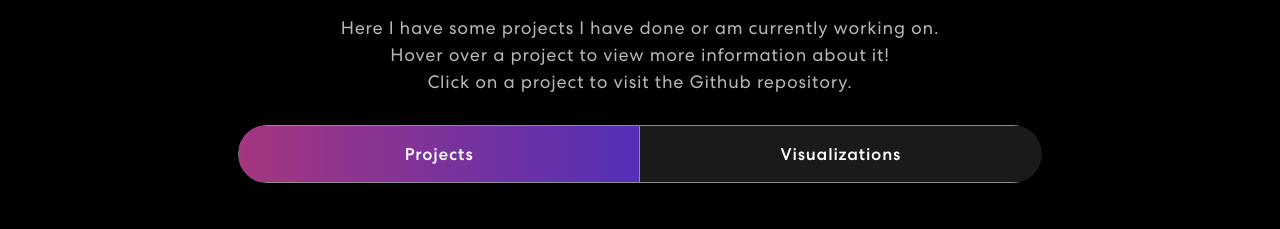
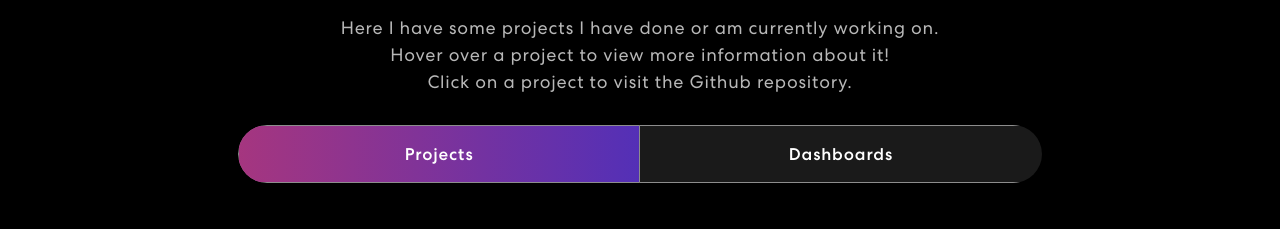
Before and after one commit to Bryan-Tal/react-portfolio, a React (Create React App) app: page / in a window 1280 px wide. Shown: the part 2265-2494 px from the top of the page. Built offline with nearby package versions, Linux system fonts and the light colour scheme.

Commit message:
create dashboard tab, add dashboard

```diff
--- a/src/components/Projects.jsx
+++ b/src/components/Projects.jsx
@@ -3,6 +3,7 @@ import projImg1 from "../assets/img/project-img1.png";
 import projImg2 from "../assets/img/project-img2.png";
 import projImg3 from "../assets/img/project-img3.png";
 import projImg4 from "../assets/img/project-img4.jpg";
+import dashboard1 from "../assets/img/dashboard1.png";
 import { ProjectCard } from "./ProjectCard";
 // import colorSharp2 from "../assets/img/color-sharp2-halved.png";
 // import background from "../assets/img/project-background.jpg"
@@ -38,6 +39,16 @@ export const Projects = () => {
             projectUrl: "https://bryan-tal.github.io/SPY-Visual-Analysis/"
         },
     ];
+
+    const dashboards = [
+
+        {
+            title: "Company Wide Sales Dashboard",
+            description: "This is an interactive sales dashboard which displays metrics such as Average Monthly Sales by Site Code and Distribution of Sales by Month",
+            imgUrl: dashboard1,
+            projectUrl: "https://public.tableau.com/app/profile/bryan.talavera/viz/SalesDashboard_17423367310450/SalesDashboard",
+        },
+    ]
     return (
         <section className="project" id="projects">
             <Container>
@@ -58,7 +69,7 @@ export const Projects = () => {
                                 <Nav.Link eventKey="first">Projects</Nav.Link>
                             </Nav.Item>
                             <Nav.Item>
-                                <Nav.Link eventKey="second">Visualizations</Nav.Link>
+                                <Nav.Link eventKey="second">Dashboards</Nav.Link>
                             </Nav.Item>
                         </Nav>
                         <Tab.Content>
@@ -74,7 +85,20 @@ export const Projects = () => {
                                     }
                                 </Row>
                             </Tab.Pane>
-                            <Tab.Pane eventKey="second"> Here I will be showcasing visualizations.</Tab.Pane>
+                            <Tab.Pane eventKey="second"> Here I will be showcasing dashboards I have created.
+                                    <Row>
+                                    {
+                                        dashboards.map((project,index) => {
+                                            return (
+                                                <ProjectCard key={index}
+                                                {...project} />
+                                            )
+                                        })
+                                    }
+                                    </Row>
+
+
+                            </Tab.Pane>
                         </Tab.Content>
                         </Tab.Container>
 
```
Also changed, not shown: src/assets/img/dashboard1.png (added).
